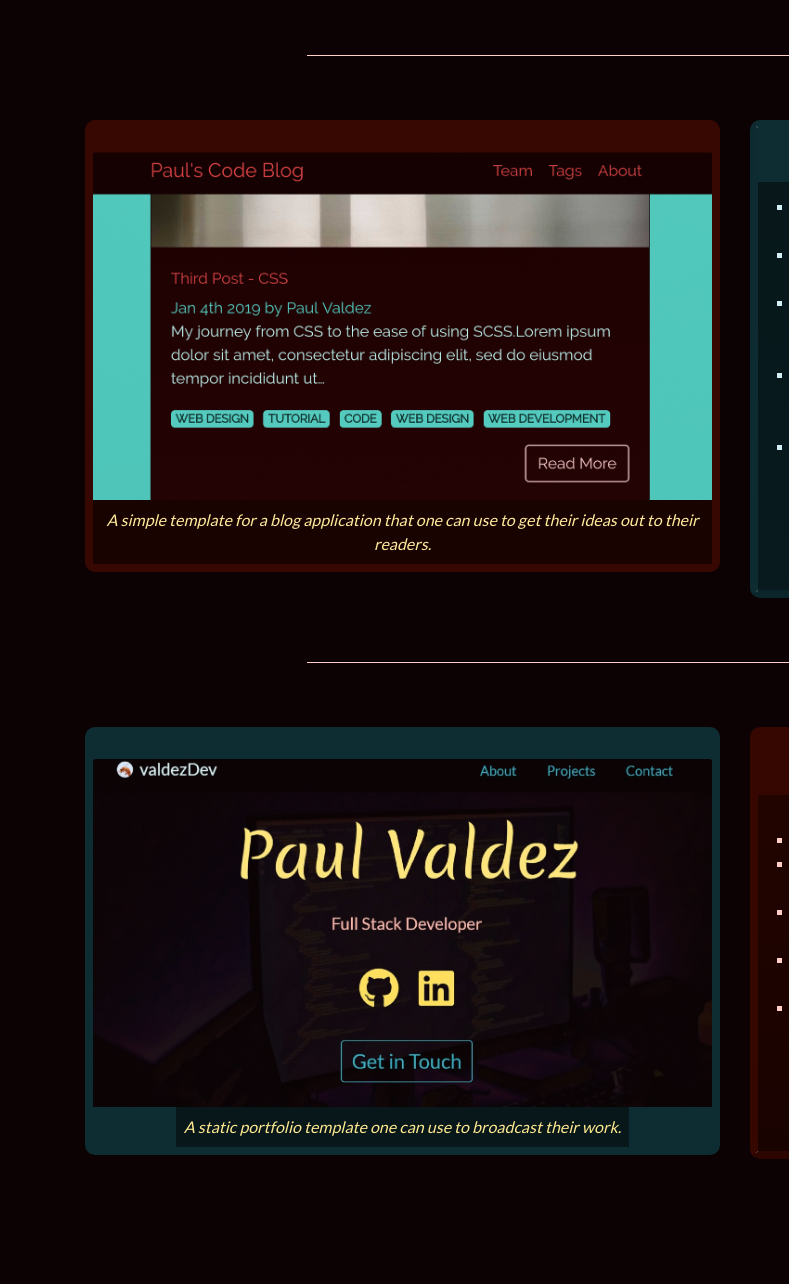
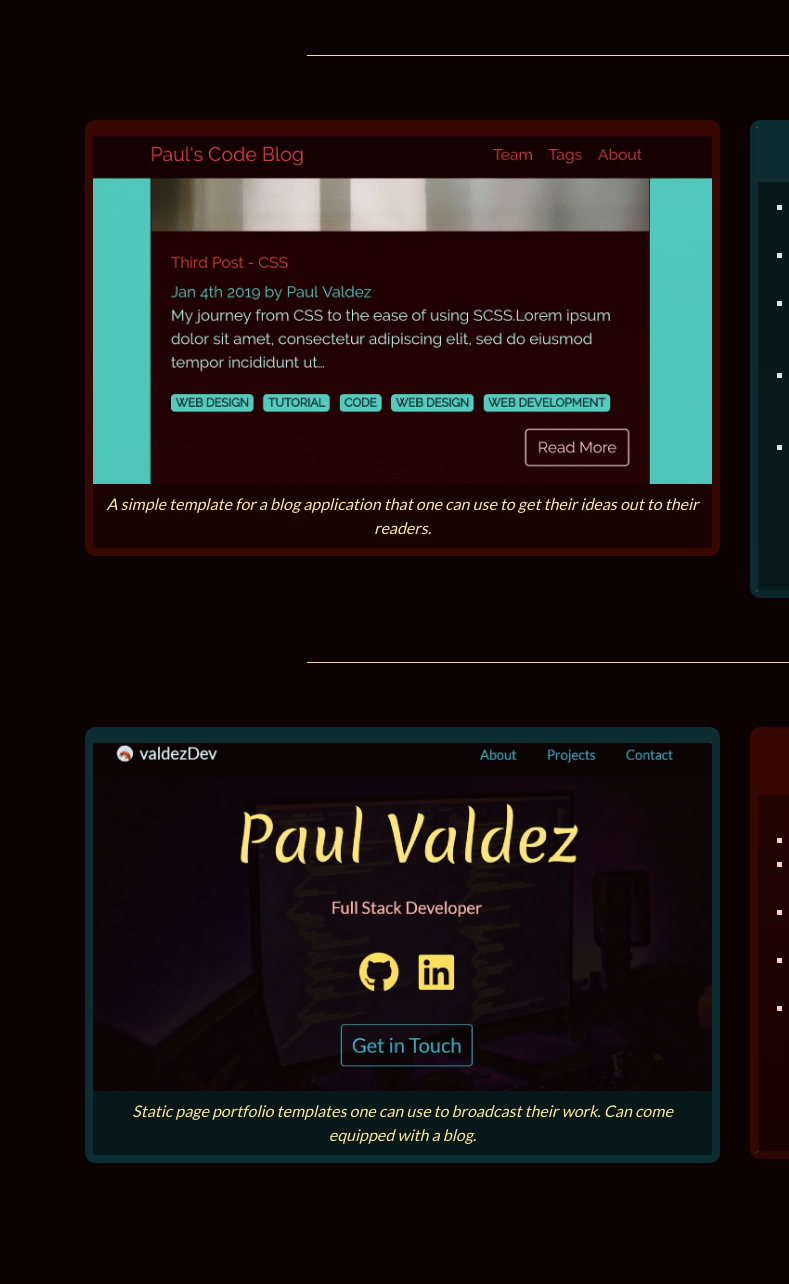
Before and after one commit to valdezDev/gatsby-portfolio, a Gatsby site: page / in a window 1280 px wide. Shown: the part 3197-4481 px from the top of the page, 0-789 px from the left. Built offline with nearby package versions, Linux system fonts and the light colour scheme; Gatsby itself is replaced by a stand-in of ours; a web font is replaced by a local one.

Commit message:
applied new styles to the projects

```diff
--- a/src/pages/index.js
+++ b/src/pages/index.js
@@ -324,7 +324,7 @@ const IndexPage = () => (
                 </a>
               </div>
             </div>
-            <CardSubtitle className="proj-gif-card-b__subtitle text-center">A static portfolio template one can use to broadcast their work.</CardSubtitle>
+            <CardSubtitle className="proj-gif-card-b__subtitle text-center">Static page portfolio templates one can use to broadcast their work. Can come equipped with a blog.</CardSubtitle>
           </Card>
         </Col>
         <Col sm="5">
--- a/src/pages/success.js
+++ b/src/pages/success.js
@@ -18,7 +18,6 @@ import dgGif from '../images/dgGif.gif';
 import hnGif from '../images/hnGif.gif';
 import blogGif from '../images/blogGif.gif';
 import portGif from '../images/portGif.gif';
-import chessGif from '../images/chessGif.gif';
 import '../styles/index.scss';
 
 /* eslint-disable */
--- a/src/styles/_projects.scss
+++ b/src/styles/_projects.scss
@@ -14,7 +14,7 @@
 
   &__projGif {
     background: darken($rose, 78%);
-    margin: 2rem auto 2rem;
+    margin: 1em auto 2em;
     border-width: 0px;
     background: transparent;
     display: block;
@@ -120,7 +120,7 @@
 
   &__projGif {
     background: darken($blue, 42%);
-    margin: 2rem auto 2rem;
+    margin: 1rem auto 2rem;
     border-width: 0px;
     background: transparent;
     display: block;
```
Also changed, not shown: src/pages/resume.js (+4 -6 lines).
